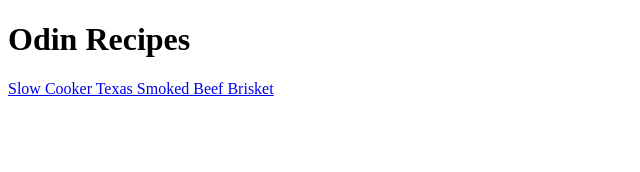
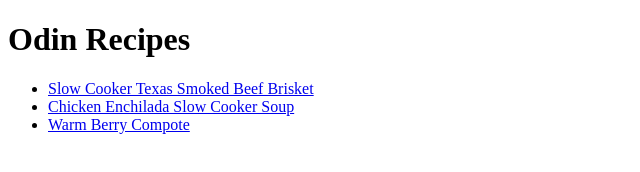
Before and after one commit to Adel77777/odin-recipes, a plain HTML site: page index.html in a window 1280 px wide. Shown: the whole page, without its empty margins (0-640 px from the left). Drawn offline with Linux system fonts and the light colour scheme.

Commit message:
updating index file

```diff
--- a/index.html
+++ b/index.html
@@ -7,6 +7,10 @@
 </head>
 <body>
     <h1>Odin Recipes</h1>
-    <a href="recipes/roast.html">Slow Cooker Texas Smoked Beef Brisket</a>
+    <ul>
+        <li><a href="recipes/roast.html">Slow Cooker Texas Smoked Beef Brisket</a></li>
+        <li><a href="recipes/chickensoup.html">Chicken Enchilada Slow Cooker Soup</a></li>
+        <li><a href="recipes/orangedessert.html">Warm Berry Compote</a></li>
+    </ul>
 </body>
 </html>
```
